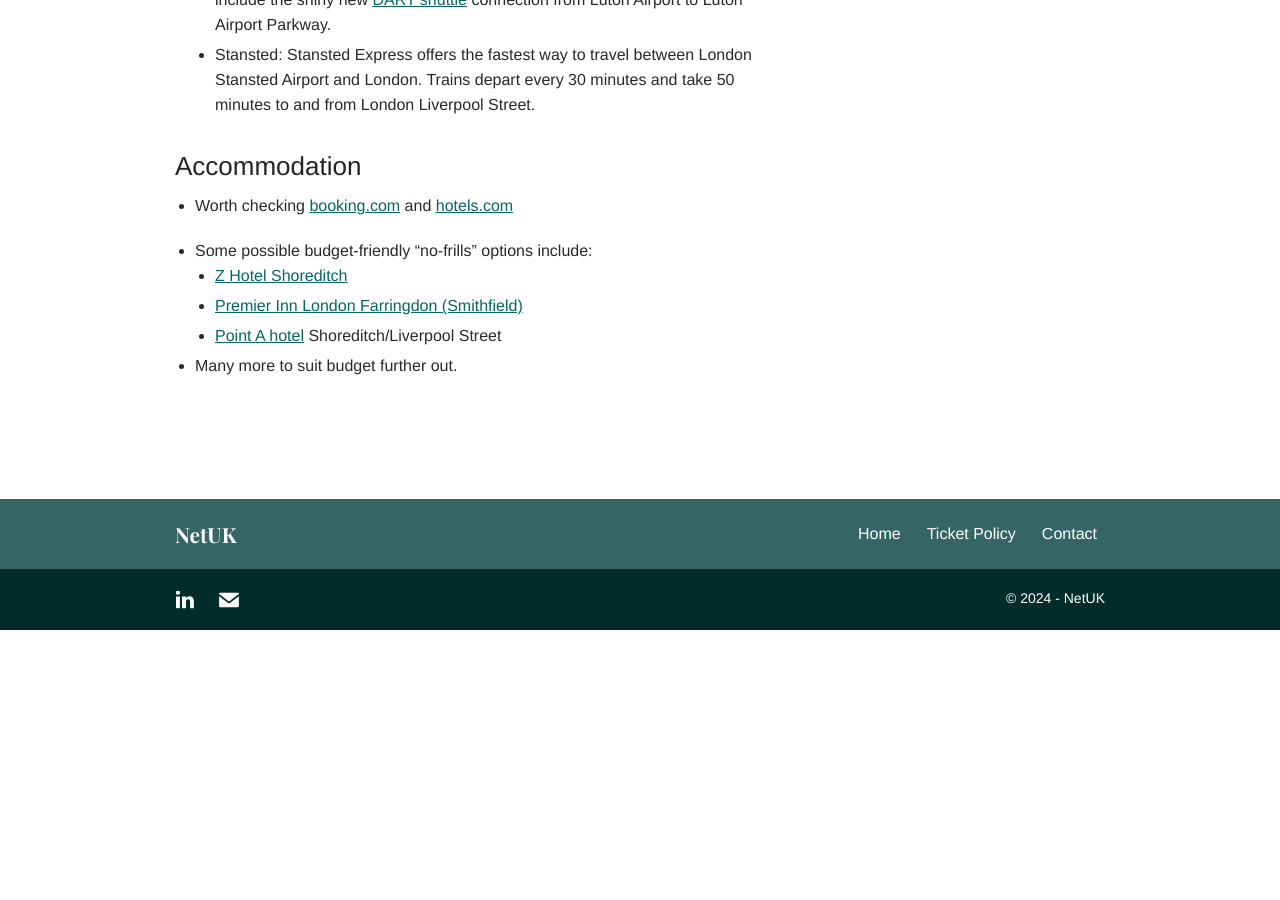
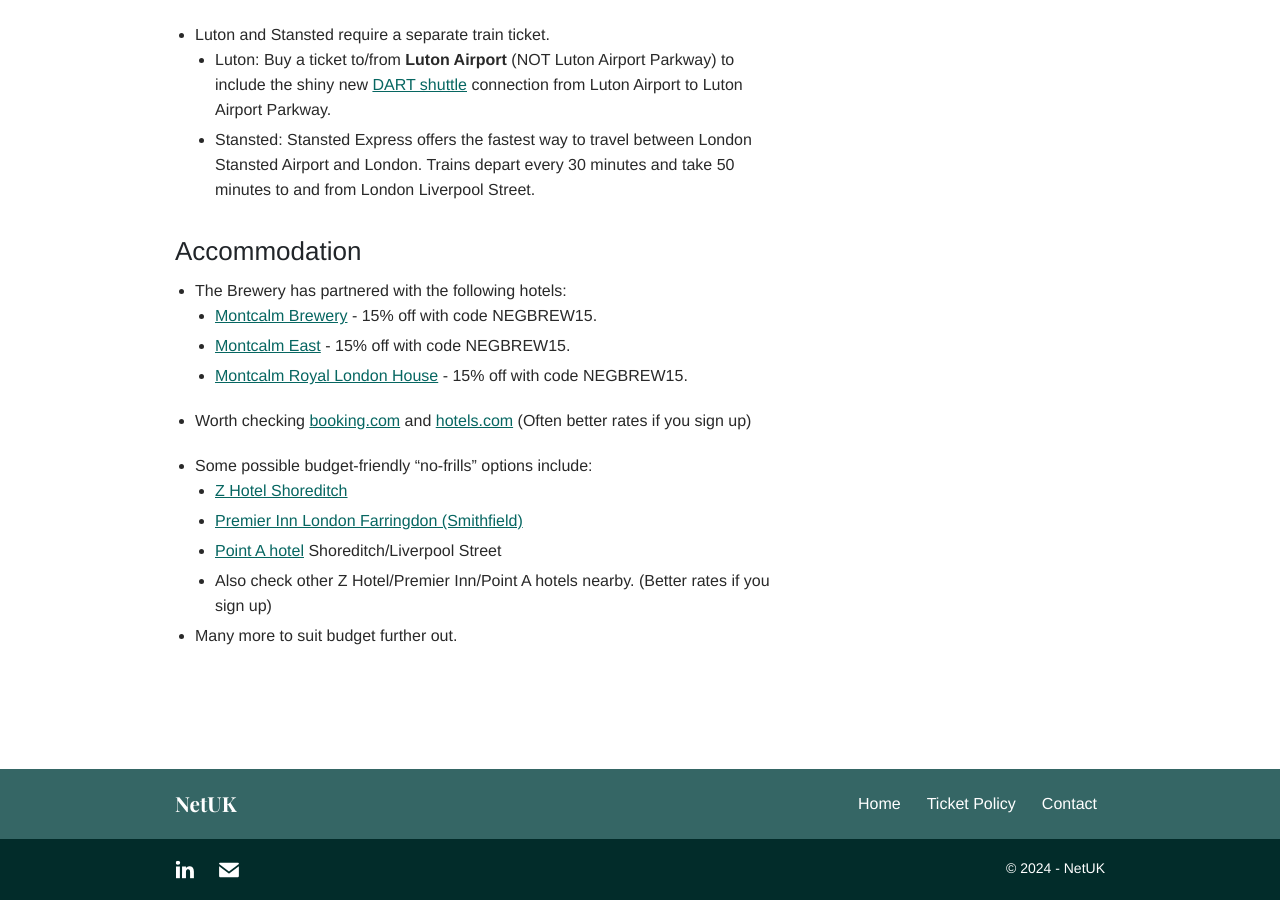
Before and after one commit to netukorg/netukweb, a Jekyll site: the page built from netuk2-attending.md, in a window 1280 px wide and 900 px high, scrolled down 3922 px. Built offline with Jekyll 4.4.1, drawn with Linux system fonts in a browser that asks for light colours; before the commit the page ends 4552 px from its top, so only the background shows below that; some of the changed text lies outside the part shown.

Commit message:
updates hotels / travel

```diff
--- a/netuk2-attending.md
+++ b/netuk2-attending.md
@@ -129,10 +131,19 @@
 
 ## Accommodation
 
-* Worth checking [booking.com](https://www.booking.com/searchresults.en-gb.html?label=gen173nr-1BCAEoggI46AdIM1gEaFCIAQGYAQm4ARfIAQzYAQHoAQGIAgGoAgO4At_QmL8GwAIB0gIkZGY1YjViMjgtNzc0NS00MzE2LTliNzgtNTA0N2E5OWFiZGQ32AIF4AIB&sid=4be2028818a423453a66c4c06af94919&aid=304142&ss=The+Brewery%2C+EC1Y+4SA%2C+EC1%2C+London%2C+United+Kingdom&efdco=1&lang=en-gb&dest_id=826gcpvj-e397a054bacd1b509ca7eedcc5db08a8-en&dest_type=latlong&place_id=826gcpvj-e397a054bacd1b509ca7eedcc5db08a8-en&latitude=51.52091&longitude=-0.092&ac_position=2&ac_click_type=b&ac_langcode=en&ac_suggestion_list_length=5&search_selected=true&search_pageview_id=252c20ef51ef0212&checkin=2025-07-07&checkout=2025-07-08&group_adults=2&no_rooms=1&group_children=0&order=distance_from_search&nflt=ht_id%3D204) and [hotels.com](https://uk.hotels.com/Hotel-Search?adults=2&d1=2025-07-07&d2=2025-07-08&destination=Chiswell%20St%2C%20London%20EC1Y%204SA%2C%20UK&endDate=2025-07-08&isInvalidatedDate=false&pwaOverlay=&rooms=1&semdtl=&sort=RECOMMENDED&startDate=2025-07-07&theme=&upsellingDiscountTypeAdded=&upsellingNumNightsAdded=&useRewards=false&userIntent=&children=&latLong=&mapBounds=&pwaDialog=)
+* The Brewery has partnered with the following hotels:
+  * [Montcalm Brewery](https://montcalmcollection.com/montcalm-brewery/) - 15% off with code NEGBREW15.
+  * [Montcalm East](https://montcalmcollection.com/montcalm-east/) - 15% off with code NEGBREW15.
+  * [Montcalm Royal London House](https://montcalmcollection.com/montcalm-royal-london-house/) - 15% off with code NEGBREW15.
+
+<!-- comment to get it to add a space here. -->
+
+* Worth checking [booking.com](https://www.booking.com/searchresults.en-gb.html?label=gen173nr-1BCAEoggI46AdIM1gEaFCIAQGYAQm4ARfIAQzYAQHoAQGIAgGoAgO4At_QmL8GwAIB0gIkZGY1YjViMjgtNzc0NS00MzE2LTliNzgtNTA0N2E5OWFiZGQ32AIF4AIB&sid=4be2028818a423453a66c4c06af94919&aid=304142&ss=The+Brewery%2C+EC1Y+4SA%2C+EC1%2C+London%2C+United+Kingdom&efdco=1&lang=en-gb&dest_id=826gcpvj-e397a054bacd1b509ca7eedcc5db08a8-en&dest_type=latlong&place_id=826gcpvj-e397a054bacd1b509ca7eedcc5db08a8-en&latitude=51.52091&longitude=-0.092&ac_position=2&ac_click_type=b&ac_langcode=en&ac_suggestion_list_length=5&search_selected=true&search_pageview_id=252c20ef51ef0212&checkin=2025-07-07&checkout=2025-07-08&group_adults=2&no_rooms=1&group_children=0&order=distance_from_search&nflt=ht_id%3D204) and [hotels.com](https://uk.hotels.com/Hotel-Search?adults=2&d1=2025-07-07&d2=2025-07-08&destination=Chiswell%20St%2C%20London%20EC1Y%204SA%2C%20UK&endDate=2025-07-08&isInvalidatedDate=false&pwaOverlay=&rooms=1&semdtl=&sort=RECOMMENDED&startDate=2025-07-07&theme=&upsellingDiscountTypeAdded=&upsellingNumNightsAdded=& useRewards=false&userIntent=&children=&latLong=&mapBounds=&pwaDialog=) (Often better rates if you sign up)
+
 
 * Some possible budget-friendly "no-frills" options include:
   * [Z Hotel Shoreditch](https://bookings.thezhotels.com/rates-room1?hotel=105014&arrival=2025-07-07&nights=1&rooms=1&adults%5B1%5D=1&children%5B1%5D=0&infants%5B1%5D=0&adults%5B2%5D=1&children%5B2%5D=0&infants%5B2%5D=0&adults%5B3%5D=1&children%5B3%5D=0&infants%5B3%5D=0&adults%5B4%5D=1&children%5B4%5D=0&infants%5B4%5D=0&adults%5B5%5D=1&children%5B5%5D=0&infants%5B5%5D=0&adults%5B6%5D=1&children%5B6%5D=0&infants%5B6%5D=0&adults%5B7%5D=1&children%5B7%5D=0&infants%5B7%5D=0&adults%5B8%5D=1&children%5B8%5D=0&infants%5B8%5D=0&adults%5B9%5D=1&children%5B9%5D=0&infants%5B9%5D=0&adults%5B10%5D=1&children%5B10%5D=0&infants%5B10%5D=0&code=)
   * [Premier Inn London Farringdon (Smithfield)](https://www.premierinn.com/gb/en/hotels/england/greater-london/london/london-farringdon-smithfield.html?ARRdd=07&ARRmm=07&ARRyyyy=2025&NIGHTS=1&ROOMS=1&ADULT1=2&CHILD1=0&COT1=0&INTTYP1=DB)
   * [Point A hotel](https://www.pointahotels.com/) Shoreditch/Liverpool Street
-*  Many more to suit budget further out.
+  * Also check other Z Hotel/Premier Inn/Point A hotels nearby. (Better rates if you sign up)
+* Many more to suit budget further out.
```
Also changed, not shown: other parts of netuk2-attending.md (+3 -1 lines).
